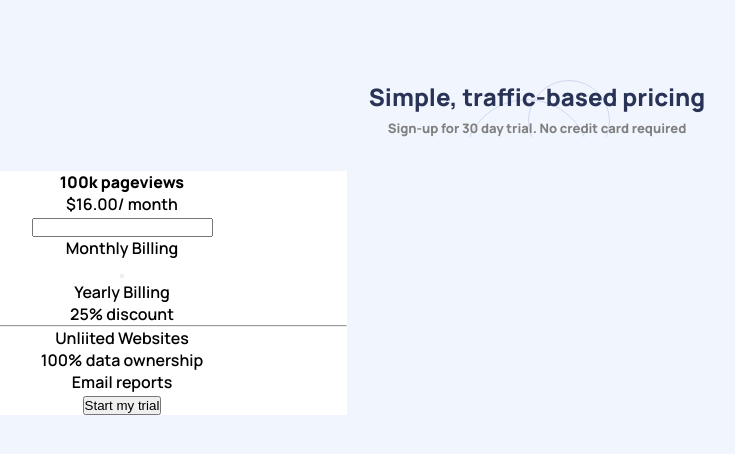
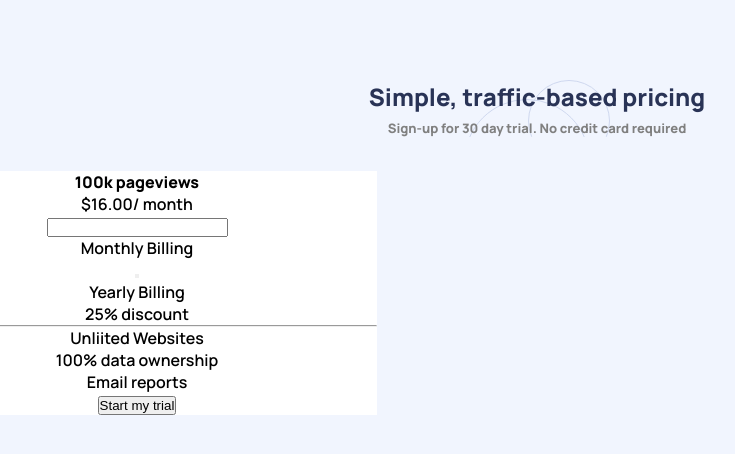
Before and after one commit to neelendrareddy9001/frontEnd_mentor_challenges-, a plain HTML site: page interactive-pricing-component-main/index.html in a window 1280 px wide. Shown: the whole page, without its empty margins (103-838 px from the left). Drawn offline with Linux system fonts and the light colour scheme.

Commit message:
does updates added to interface

```diff
--- a/interactive-pricing-component-main/scss/style.scss
+++ b/interactive-pricing-component-main/scss/style.scss
@@ -56,8 +56,7 @@ body {
 .container-card {
   margin-top: 34px;
 
-  width: 450px;
-
+  width: 480px;
   background: white;
 }
 
```
Also changed, not shown: interactive-pricing-component-main/css/style.css, 1 other file.
